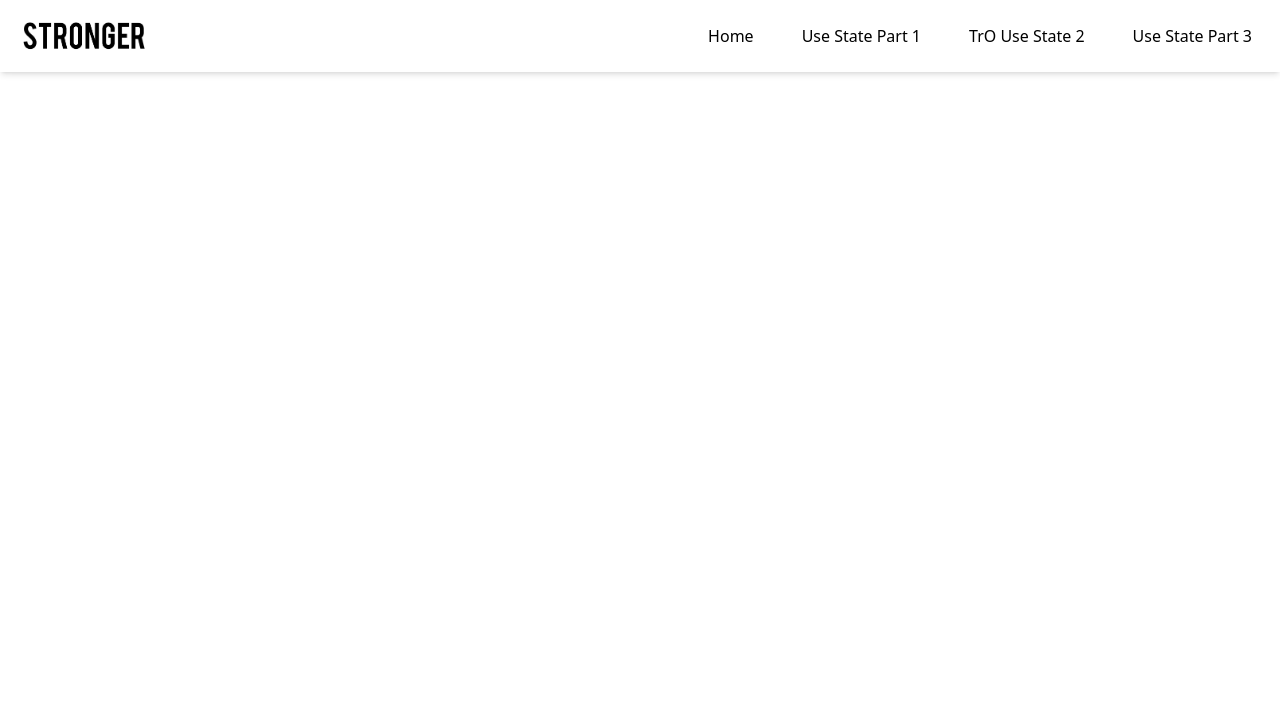
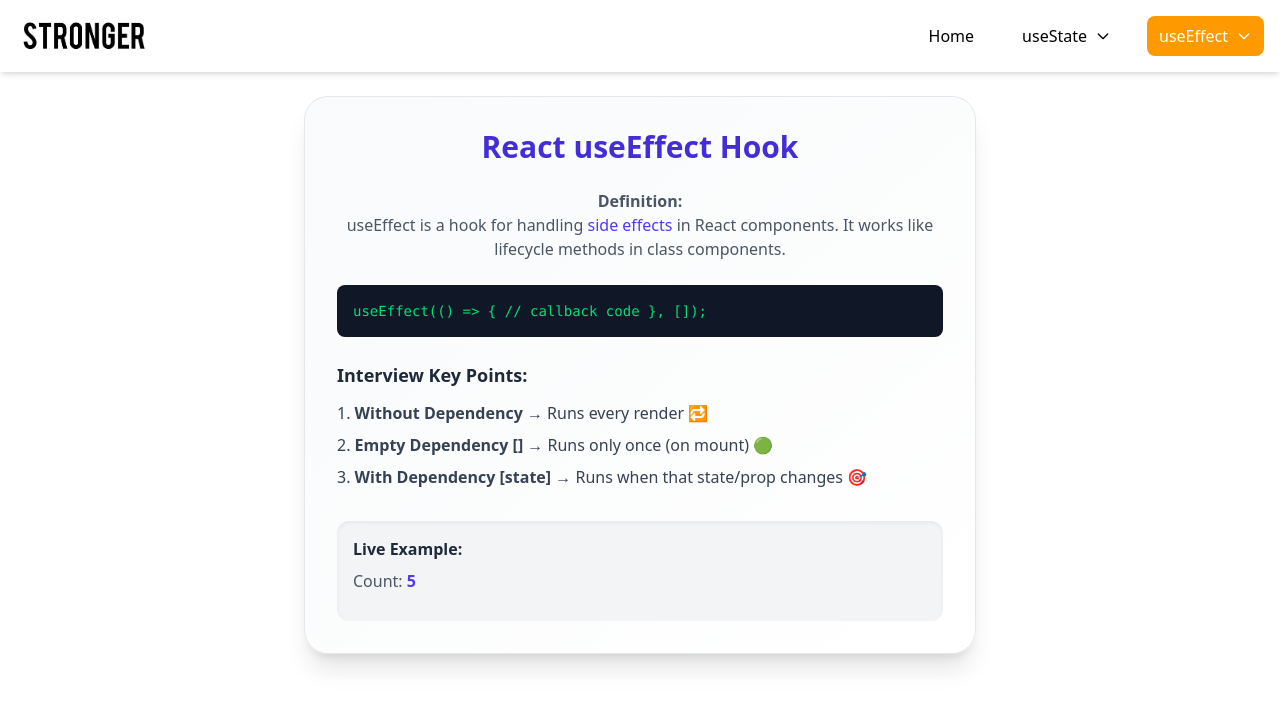
Before and after one commit to codesmashers31/myreact_team_strongers, a React (Vite) app: page /useeffect-basic in a window 1280 px wide. Shown: the top 708 px of the page. Built offline with nearby package versions, Linux system fonts and the light colour scheme.

Commit message:
use Effect Basic Done

```diff
--- a/src/App.jsx
+++ b/src/App.jsx
@@ -6,6 +6,8 @@ import Tarneroy_Op from './components/Tarneroy_Op'
 import Navbar from './components/Navbar'
 import Question from './components/Question'
 import Landing from './pages/Landing'
+import UseEffect_Page from './components/UseEffect_Page'
+import UseEffectapiFetch from './components/UseEffectapiFetch'
 
 
 function App() {
@@ -18,8 +20,14 @@ function App() {
     <Routes>
       <Route path='/' element={<Landing/>}></Route>
       <Route path='/usestate' element={<Usestate_One/>}></Route>
-      <Route path='/tarneroy_op' element={<Tarneroy_Op/>}></Route>
+      <Route path='/ternary_op' element={<Tarneroy_Op/>}></Route>
       <Route path='/part3' element={<Question/>}></Route>
+      <Route path='/useeffect-basic' element={<UseEffect_Page/>}></Route>
+      <Route path='/UseEffectapiFetch' element={<UseEffectapiFetch/>}></Route>
+
+
+
+
     </Routes>
     </>
   )
--- a/src/components/Navbar.jsx
+++ b/src/components/Navbar.jsx
@@ -1,13 +1,36 @@
 import { Link, useLocation } from "react-router-dom";
+import { useState, useEffect, useRef } from "react";
 
 const Navbar = () => {
   const location = useLocation();
+  const [isUseStateOpen, setIsUseStateOpen] = useState(false);
+  const [isUseEffectOpen, setIsUseEffectOpen] = useState(false);
+
+  const useStateRef = useRef(null);
+  const useEffectRef = useRef(null);
+
+  // Close dropdowns when outside is clicked
+  useEffect(() => {
+    function handleClickOutside(event) {
+      if (useStateRef.current && !useStateRef.current.contains(event.target)) {
+        setIsUseStateOpen(false);
+      }
+      if (useEffectRef.current && !useEffectRef.current.contains(event.target)) {
+        setIsUseEffectOpen(false);
+      }
+    }
+    document.addEventListener("mousedown", handleClickOutside);
+    return () => document.removeEventListener("mousedown", handleClickOutside);
+  }, []);
 
   return (
     <div className="bg-white/90 backdrop-blur-md flex justify-between items-center p-4 fixed w-full z-50 shadow-md">
+      {/* Logo */}
       <div className="flex items-center">
-        <img src="./logo/logo.png" alt="Logo" className="h-10" />
+        <img src="/logo/logo.png" alt="Logo" className="h-10" />
       </div>
+
+      {/* Navbar */}
       <div className="text-black flex gap-6 items-center">
         <Link
           to="/"
@@ -19,36 +42,94 @@ const Navbar = () => {
         >
           Home
         </Link>
-        <Link
-          to="/usestate"
-          className={`px-3 py-2 rounded-lg transition-all duration-300 ${
-            location.pathname === "/usestate"
+
+        {/* useState Dropdown (align left) */}
+        <div className="relative" ref={useStateRef}>
+          <button
+            onClick={() => setIsUseStateOpen(!isUseStateOpen)}
+            className={`px-3 py-2 rounded-lg transition-all duration-300 flex items-center ${
+              ["/usestate", "/ternary_op", "/part3"].some((path) =>
+                location.pathname.startsWith(path)
+              )
                 ? "bg-amber-500 text-white font-medium"
                 : "hover:bg-gray-100"
             }`}
           >
-          Use State Part 1
+            useState
+            <svg
+              className={`ml-2 w-4 h-4 transition-transform ${isUseStateOpen ? "rotate-180" : ""}`}
+              fill="none" stroke="currentColor" viewBox="0 0 24 24"
+              xmlns="http://www.w3.org/2000/svg">
+              <path strokeLinecap="round" strokeLinejoin="round" strokeWidth="2" d="M19 9l-7 7-7-7"/>
+            </svg>
+          </button>
+          {isUseStateOpen && (
+            <div className="absolute top-full left-0 mt-2 w-48 bg-white rounded-lg shadow-lg py-2 z-50 border border-gray-200">
+              <Link to="/usestate"
+                className={`block px-4 py-2 transition-colors ${location.pathname === "/usestate" ? "bg-amber-100 text-amber-700 font-medium" : "hover:bg-gray-100"}`}
+                onClick={() => setIsUseStateOpen(false)}>
+                useState Part 1
               </Link>
-        <Link
-          to="/tarneroy_op"
-          className={`px-3 py-2 rounded-lg transition-all duration-300 ${
-            location.pathname === "/tarneroy_op"
+              <Link to="/ternary_op"
+                className={`block px-4 py-2 transition-colors ${location.pathname === "/ternary_op" ? "bg-amber-100 text-amber-700 font-medium" : "hover:bg-gray-100"}`}
+                onClick={() => setIsUseStateOpen(false)}>
+                Ternary Operator Example
+              </Link>
+              <Link to="/part3"
+                className={`block px-4 py-2 transition-colors ${location.pathname === "/part3" ? "bg-amber-100 text-amber-700 font-medium" : "hover:bg-gray-100"}`}
+                onClick={() => setIsUseStateOpen(false)}>
+                useState Part 3
+              </Link>
+            </div>
+          )}
+        </div>
+
+        {/* useEffect Dropdown (align right) */}
+        <div className="relative" ref={useEffectRef}>
+          <button
+            onClick={() => setIsUseEffectOpen(!isUseEffectOpen)}
+            className={`px-3 py-2 rounded-lg transition-all duration-300 flex items-center ${
+              ["/useeffect-basic", "/useeffectapifetch", "/useeffect-cleanup", "/useeffect-dependencies"].some((path) =>
+                location.pathname.startsWith(path)
+              )
                 ? "bg-amber-500 text-white font-medium"
                 : "hover:bg-gray-100"
             }`}
           >
-          TrO Use State 2
+            useEffect
+            <svg
+              className={`ml-2 w-4 h-4 transition-transform ${isUseEffectOpen ? "rotate-180" : ""}`}
+              fill="none" stroke="currentColor" viewBox="0 0 24 24"
+              xmlns="http://www.w3.org/2000/svg">
+              <path strokeLinecap="round" strokeLinejoin="round" strokeWidth="2" d="M19 9l-7 7-7-7"/>
+            </svg>
+          </button>
+          {/* Note the change: right-0 instead of left-0 */}
+          {isUseEffectOpen && (
+            <div className="absolute top-full right-0 mt-2 w-60 bg-white rounded-lg shadow-lg py-2 z-50 border border-gray-200">
+              <Link to="/useeffect-basic"
+                className={`block px-4 py-2 transition-colors ${location.pathname === "/useeffect-basic" ? "bg-amber-100 text-amber-700 font-medium" : "hover:bg-gray-100"}`}
+                onClick={() => setIsUseEffectOpen(false)}>
+                useEffect Basics
               </Link>
-        <Link
-          to="/part3"
-          className={`px-3 py-2 rounded-lg transition-all duration-300 ${
-            location.pathname === "/part3"
-              ? "bg-amber-500 text-white font-medium"
-              : "hover:bg-gray-100"
-          }`}
-        >
-          Use State Part 3
+              <Link to="/useeffectapifetch"
+                className={`block px-4 py-2 transition-colors ${location.pathname === "/useeffectapifetch" ? "bg-amber-100 text-amber-700 font-medium" : "hover:bg-gray-100"}`}
+                onClick={() => setIsUseEffectOpen(false)}>
+                useEffect API Fetch
               </Link>
+              <Link to="/useeffect-cleanup"
+                className={`block px-4 py-2 transition-colors ${location.pathname === "/useeffect-cleanup" ? "bg-amber-100 text-amber-700 font-medium" : "hover:bg-gray-100"}`}
+                onClick={() => setIsUseEffectOpen(false)}>
+                useEffect Cleanup
+              </Link>
+              <Link to="/useeffect-dependencies"
+                className={`block px-4 py-2 transition-colors ${location.pathname === "/useeffect-dependencies" ? "bg-amber-100 text-amber-700 font-medium" : "hover:bg-gray-100"}`}
+                onClick={() => setIsUseEffectOpen(false)}>
+                useEffect Dependencies
+              </Link>
+            </div>
+          )}
+        </div>
       </div>
     </div>
   );
--- /dev/null
+++ b/src/components/UseEffect_Page.jsx
@@ -0,0 +1,84 @@
+import { useEffect, useState } from "react";
+
+
+const UseEffect_Page = () => {
+  console.log('This is my component running');
+
+
+const [count,setCount] = useState(0);
+
+
+useEffect(()=>{
+console.log('Use Effect running');
+  const time =  setInterval(()=>{
+
+    console.log('this is set ruuning');
+
+
+  setCount((p)=>p+1)
+
+},1000);
+
+return ()=>clearInterval(time)
+
+
+
+},[count])
+
+
+
+
+
+
+  const codeSyntax = `useEffect(() => {
+  // callback code
+}, []);`;
+
+  return (
+    <section className="pt-24 pb-12 px-4">
+      <div className="max-w-2xl mx-auto bg-gradient-to-br from-gray-50 to-white p-8 rounded-3xl shadow-xl border border-gray-200">
+
+        {/* Title */}
+        <h2 className="text-3xl font-bold text-center mb-6 text-indigo-700">
+          React useEffect Hook
+        </h2>
+
+        {/* Small intro */}
+        <p className="text-center text-gray-600 mb-6">
+          <span className="font-semibold">Definition:</span>
+          <br />useEffect is a hook for handling{" "}
+          <span className="text-indigo-600 font-medium">side effects</span> in React components.
+          It works like lifecycle methods in class components.
+        </p>
+
+        {/* Syntax Block */}
+        <div className="bg-gray-900 text-green-400 text-sm rounded-lg p-4 font-mono mb-6 overflow-x-auto">
+          {codeSyntax}
+        </div>
+
+        {/* Interview Friendly Explanation */}
+        <h3 className="text-lg font-semibold mb-3 text-gray-800">Interview Key Points:</h3>
+        <ul className="list-decimal list-inside space-y-2 text-gray-700">
+          <li>
+            <b>Without Dependency</b> → Runs every render 🔁
+          </li>
+          <li>
+            <b>Empty Dependency []</b> → Runs only once (on mount) 🟢
+          </li>
+          <li>
+            <b>With Dependency [state]</b> → Runs when that state/prop changes 🎯
+          </li>
+        </ul>
+
+        {/* Live Example */}
+        <div className="mt-8 p-4 bg-gray-100 rounded-xl shadow-inner">
+          <p className="font-semibold mb-2 text-gray-800">Live Example:</p>
+          <p className="mb-3 text-gray-600">Count: <span className="font-bold text-indigo-600">{count}</span></p>
+
+        </div>
+      </div>
+    </section>
+  );
+};
+
+export default UseEffect_Page;
--- /dev/null
+++ b/src/components/UseEffectapiFetch.jsx
@@ -0,0 +1,24 @@
+import { useEffect, useState } from "react";
+
+
+const UseEffectapiFetch = () => {
+
+
+  return (
+    <section className="pt-24 pb-12 px-4">
+      <div className="max-w-2xl mx-auto bg-gradient-to-br from-gray-50 to-white p-8 rounded-3xl shadow-xl border border-gray-200">
+
+        {/* Title */}
+        <h2 className="text-3xl font-bold text-center mb-6 text-indigo-700">
+          React API Call Hook
+        </h2>
+
+
+
+
+      </div>
+    </section>
+  );
+};
+
+export default UseEffectapiFetch;
```
Lines whose indentation alone changed are shown as unchanged.
